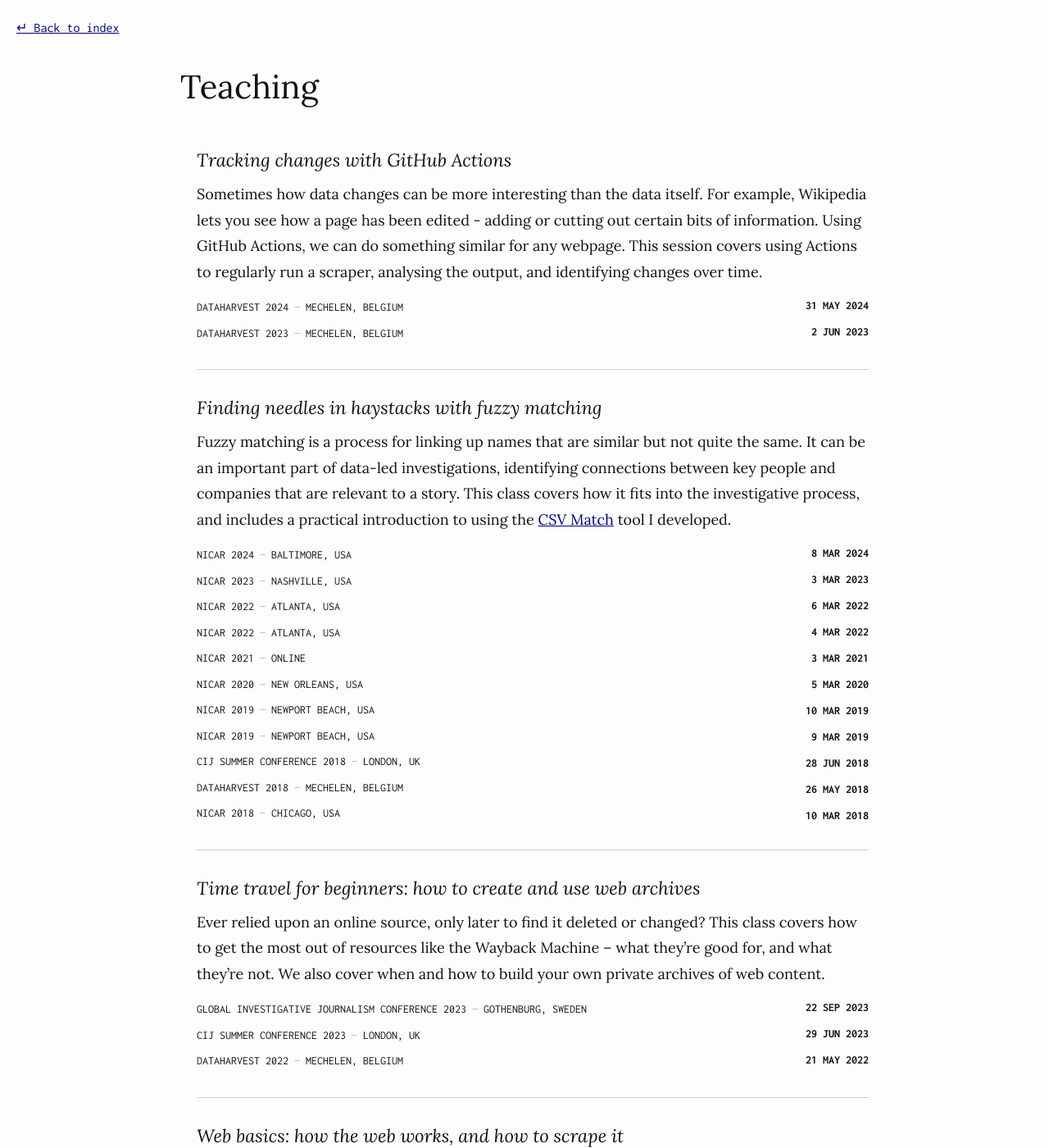
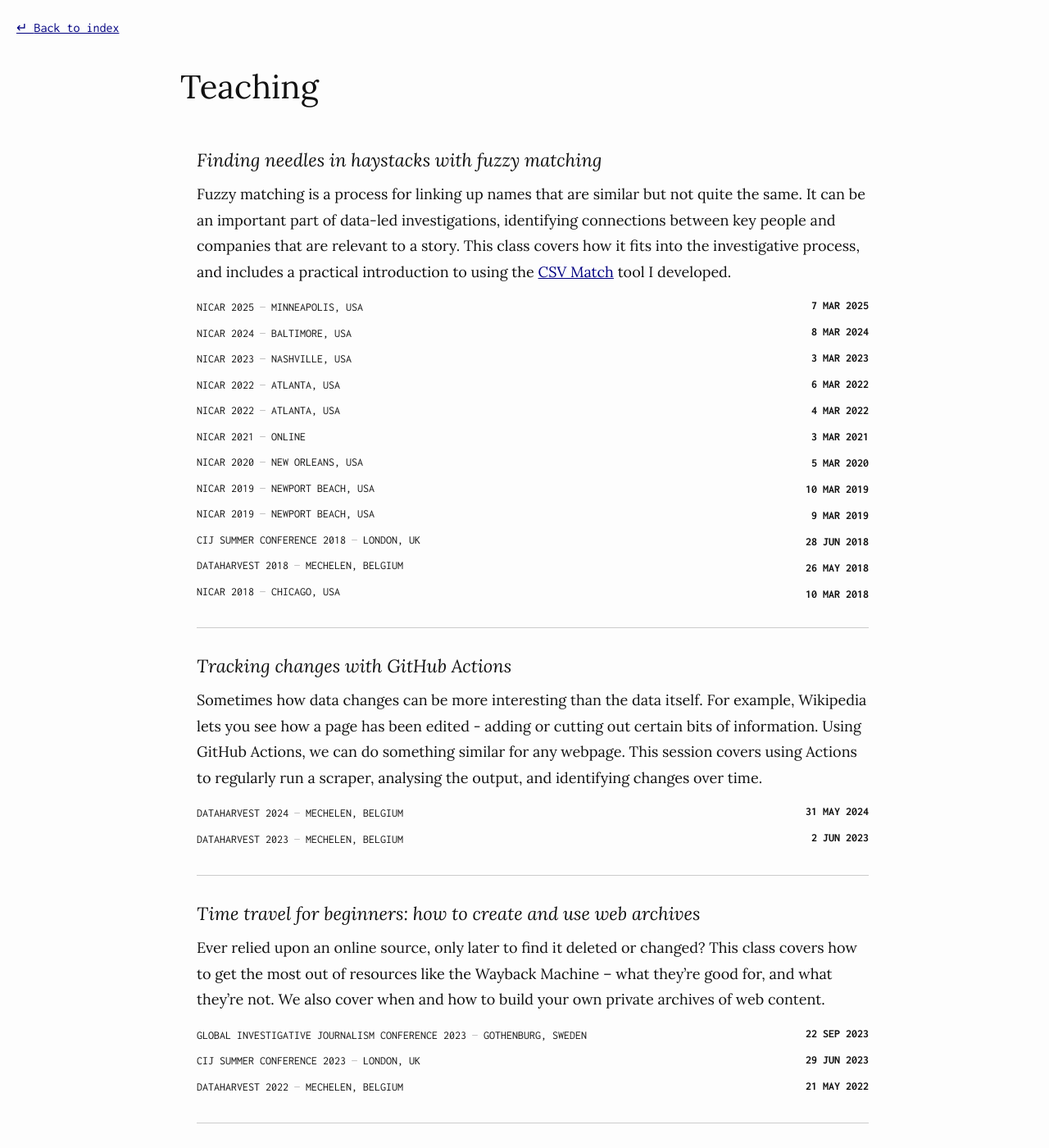
Before and after one commit to maxharlow/maxharlow.github.io, a Jekyll site: the page built from teaching.md, in a window 1280 px wide and 1400 px high. Shown: the whole window at 82% size. Built offline with Jekyll 4.4.1, drawn with Linux system fonts in a browser that asks for light colours; some of the changed lines change nothing that is shown.

Commit message:
Add Nicar

```diff
--- a/_data/teaching.yaml
+++ b/_data/teaching.yaml
@@ -1,21 +1,15 @@
-
--   title: Tracking changes with GitHub Actions
-    details: Sometimes how data changes can be more interesting than the data itself. For example, Wikipedia lets you see how a page has been edited - adding or cutting out certain bits of information. Using GitHub Actions, we can do something similar for any webpage. This session covers using Actions to regularly run a scraper, analysing the output, and identifying changes over time.
-    runs:
-      - date: 2024-05-31
-        event: Dataharvest 2024
-        location: Mechelen, Belgium
-
-      - date: 2023-06-02
-        event: Dataharvest 2023
-        location: Mechelen, Belgium
 
 -   title: Finding needles in haystacks with fuzzy matching
     details: Fuzzy matching is a process for linking up names that are similar but not quite the same. It can be an important part of data-led investigations, identifying connections between key people and companies that are relevant to a story. This class covers how it fits into the investigative process, and includes a practical introduction to using the [CSV Match](https://github.com/maxharlow/csvmatch) tool I developed.
     runs:
+      - date: 2025-03-07
+        event: Nicar 2025
+        location: Minneapolis, USA
+
       - date: 2024-03-08
         event: Nicar 2024
         location: Baltimore, USA
+        slides: https://docs.google.com/presentation/d/1XvU_ooWQLLWvK88ehVIBcQqiaqpwxDHXNkkqZ9kVS_8
 
       - date: 2023-03-03
         event: Nicar 2023
@@ -66,6 +60,17 @@
         event: Nicar 2018
         location: Chicago, USA
         slides: https://docs.google.com/presentation/d/1Mzjv3Ok0g3E-6ll-__S10CZ90X4X7mbgif8UOD_0eoQ
+
+-   title: Tracking changes with GitHub Actions
+    details: Sometimes how data changes can be more interesting than the data itself. For example, Wikipedia lets you see how a page has been edited - adding or cutting out certain bits of information. Using GitHub Actions, we can do something similar for any webpage. This session covers using Actions to regularly run a scraper, analysing the output, and identifying changes over time.
+    runs:
+      - date: 2024-05-31
+        event: Dataharvest 2024
+        location: Mechelen, Belgium
+
+      - date: 2023-06-02
+        event: Dataharvest 2023
+        location: Mechelen, Belgium
 
 -   title: "Time travel for beginners: how to create and use web archives"
     details: Ever relied upon an online source, only later to find it deleted or changed? This class covers how to get the most out of resources like the Wayback Machine -- what they're good for, and what they're not. We also cover when and how to build your own private archives of web content.
```
